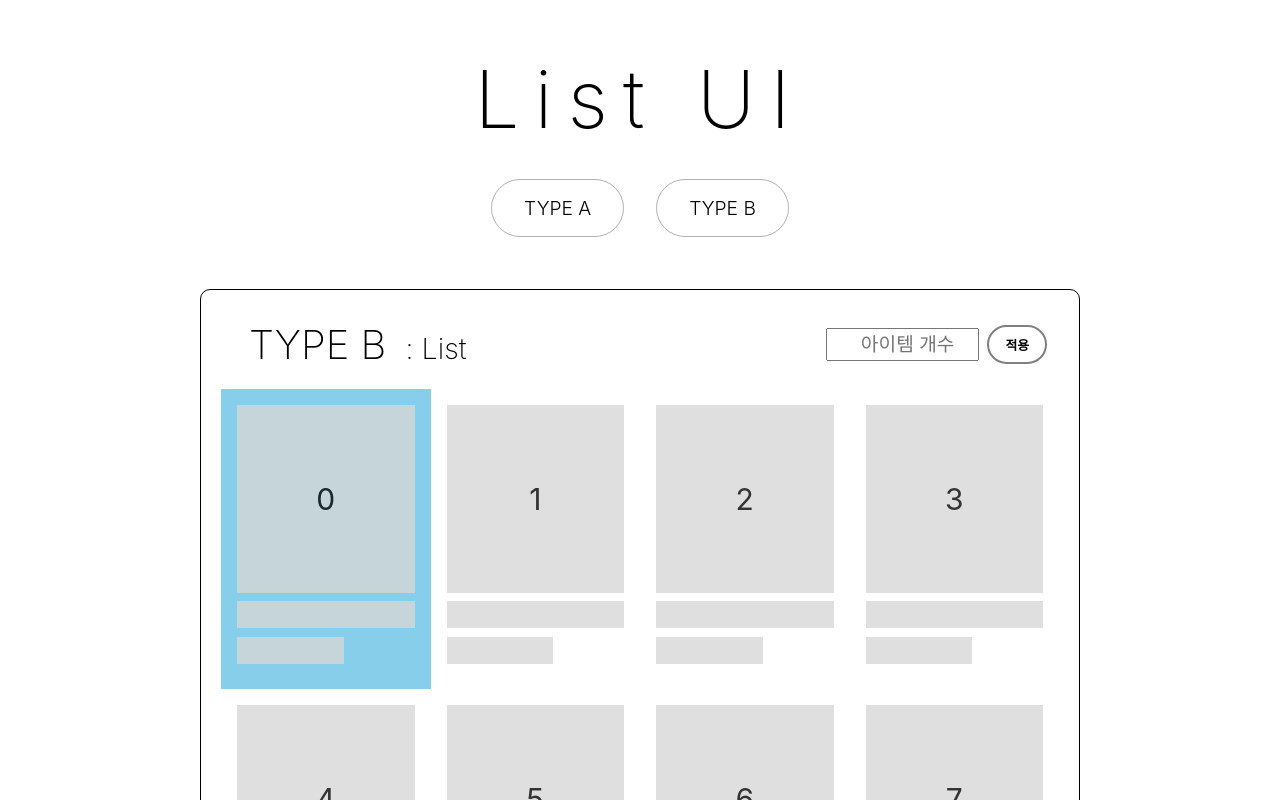
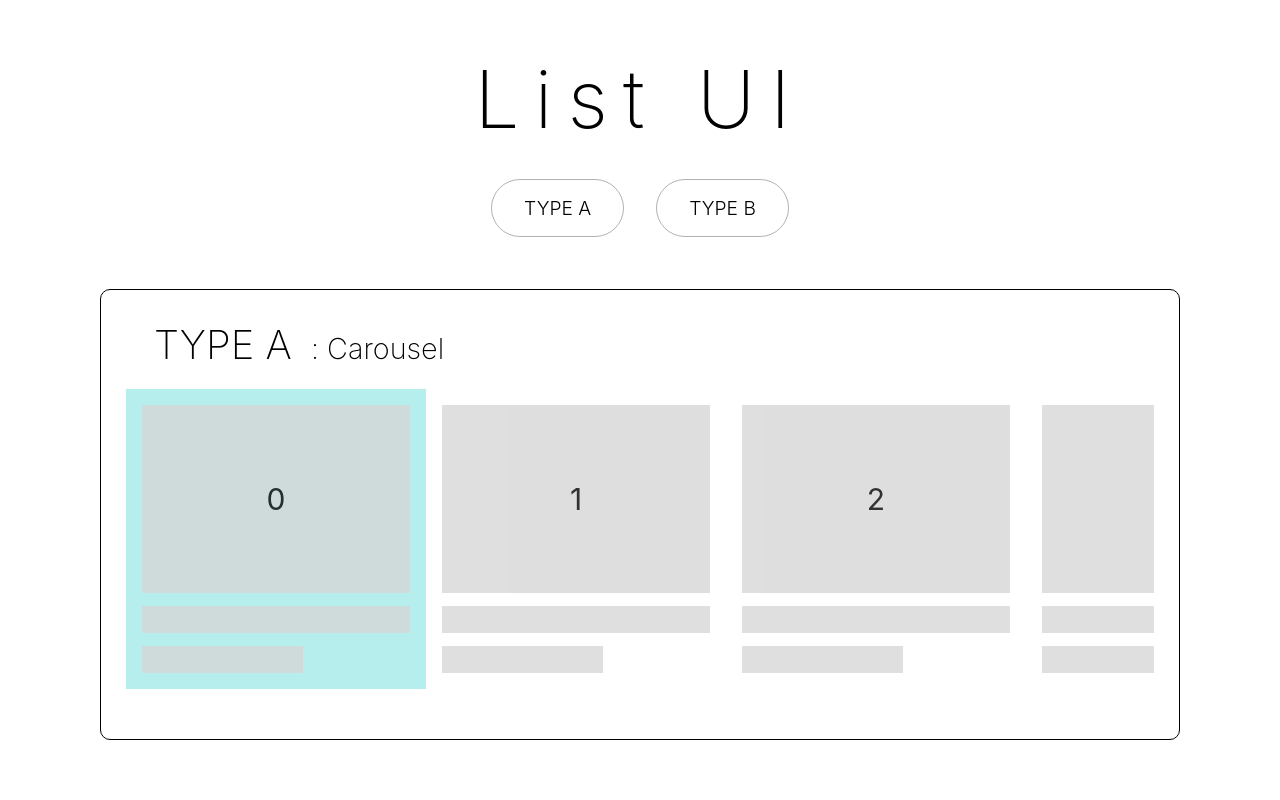
Before and after one commit to gyeol1212/React-List-UI, a React (Create React App) app: page / in a window 1280 px wide. Shown: the top 800 px of the page. Built offline with nearby package versions, Linux system fonts and the light colour scheme.

Commit message:
TypeA css translate로 변경 && TypeA EndPoint 추가

```diff
--- a/src/App.js
+++ b/src/App.js
@@ -28,7 +28,7 @@ const Button = styled.div`
 `;
 
 function App() {
-  const [type, setType] = useState(false);
+  const [type, setType] = useState(true);
 
   const selectType = isA => {
     setType(isA);
@@ -46,13 +46,13 @@ function App() {
         smoothScroll={true} // Default : false
         ///////////
         // TypeA
-        // itemStyle={{
-        //   height: 300,
-        //   width: 300
-        // }}
+        itemStyle={{
+          height: 300,
+          width: 300
+        }}
         ////////////
         // TypeB
-        itemStyle={{ height: 300 }}
+        // itemStyle={{ height: 300 }}
         listStyle={{ height: 500 }}
         col={4} // Default : 4
       />
--- a/src/components/ItemA.js
+++ b/src/components/ItemA.js
@@ -3,16 +3,15 @@ import styled from 'styled-components';
 
 import ItemDetail from './ItemDetail';
 
-const SelectingArea = styled.div`
+const ItemContainer = styled.div`
   width: ${props => `${props.width || 300}px`};
   height: ${props => `${props.height || 300}px`};
   box-sizing: border-box;
   display: inline-block;
-  background-color: ${props => props.isSelected && 'rgb(182,238,238)'};
 `;
 
-const Content = props => {
-  const { isSelected, index, onClickItem } = props;
+const Item = props => {
+  const { isSelected, index, onClickItem, itemStyle } = props;
   const divEl = useRef(null);
 
   useEffect(() => {
@@ -30,16 +29,15 @@ const Content = props => {
   }, [isSelected, index]);
 
   return (
-    <SelectingArea
-      isSelected={props.isSelected}
+    <ItemContainer
       ref={divEl}
-      width={props.itemStyle.width}
-      height={props.itemStyle.height}
+      width={itemStyle && itemStyle.width}
+      height={itemStyle && itemStyle.height}
       onClick={onClickItem}
     >
-      <ItemDetail index={props.index} />
-    </SelectingArea>
+      <ItemDetail index={index} />
+    </ItemContainer>
   );
 };
 
-export default Content;
+export default Item;
--- a/src/components/ItemB.js
+++ b/src/components/ItemB.js
@@ -49,7 +49,7 @@ const Content = props => {
       onClick={onClickItem}
       ref={divEl}
       col={N}
-      height={itemStyle.height}
+      height={itemStyle && itemStyle.height}
       // style={{ transform: 'translate3d(0,0,0)' }}
     >
       <ItemDetail index={index} />
--- a/src/containers/TypeA.js
+++ b/src/containers/TypeA.js
@@ -1,4 +1,4 @@
-import React, { useState, useEffect } from 'react';
+import React, { useState, useEffect, useRef } from 'react';
 import styled from 'styled-components';
 import ItemA from '../components/ItemA';
 import useKeyPress from '../Hooks/useKeyPress';
@@ -8,6 +8,7 @@ const TypeContainer = styled.div`
   margin: 20px auto;
   padding: 30px 5px;
   border-radius: 10px;
+  position: relative;
 `;
 
 const ItemsContainer = styled.div`
@@ -29,19 +30,79 @@ const Title = styled.div`
   }
 `;
 
+const SelectingArea = styled.div`
+  width: ${props => `${props.width || 300}px`};
+  height: ${props => `${props.height || 300}px`};
+  box-sizing: border-box;
+  display: inline-block;
+  position: absolute;
+  background-color: rgb(182, 238, 238);
+  transform: ${props =>
+    props.toBeScrollWidth > 0 && `translatex(${props.toBeScrollWidth}px)`};
+  transition: ${props => props.smoothScroll && 'all 0.4s ease'};
+`;
+
+const EndPoint = styled.div`
+  width: 20px;
+  height: ${props => `${props.height || 300}px`};
+  box-sizing: border-box;
+  display: inline-block;
+  position: absolute;
+  left: ${props => !props.right && 0};
+  right: ${props => props.right && 0};
+  z-index: 1;
+  animation: ${props => props.isEndPoint && 'blink 0.5s linear'};
+  @keyframes blink {
+    0% {
+      background-color: initial;
+    }
+    50% {
+      background-color: lightgray;
+    }
+    100% {
+      background-color: none;
+    }
+  }
+`;
+
 const TypeA = props => {
   const { clickDisable, smoothScroll, itemStyle } = props;
 
+  const divEl = useRef(null);
+
   const itemList = [];
-  for (let i = 0; i < 20; i++) {
+  for (let i = 0; i < 10; i++) {
     itemList.push('');
   }
 
   const [selectedItemNum, setSelectedItemNum] = useState(0);
 
+  const [toBeScrollWidth, setToBeScrollWidth] = useState(0);
+
+  const [isEndPoint, setIsEndPoint] = useState(false);
+
   // click시, 선택
   const onClickItem = num => {
     setSelectedItemNum(num);
+    onMoveSelectingArea(num);
+  };
+
+  // selectingArea 움직임 여부 판별 && 움직일 width 설정
+  const onMoveSelectingArea = num => {
+    // carousel 끝부분 판별
+    const clientWidth = divEl.current.clientWidth;
+    const itemWidth = divEl.current.childNodes[2].clientWidth;
+    const scrollWidth = clientWidth - itemWidth * (itemList.length - num);
+
+    setToBeScrollWidth(scrollWidth);
+  };
+
+  // 끝부분 닿았을 때 여부
+  const onEndPoint = p => {
+    setIsEndPoint(p);
+    setTimeout(() => {
+      setIsEndPoint(false);
+    }, 500);
   };
 
   const leftPress = useKeyPress(37);
@@ -52,15 +113,25 @@ const TypeA = props => {
       if (selectedItemNum < itemList.length - 1) {
         setSelectedItemNum(selectedItemNum + 1);
       } else {
-        setSelectedItemNum(0);
+        // setSelectedItemNum(0);
+
+        // 오른쪽 끝에 닿았을 때,
+        onEndPoint('right');
       }
     } else if (leftPress) {
       if (selectedItemNum > 0) {
         setSelectedItemNum(selectedItemNum - 1);
       } else {
-        setSelectedItemNum(itemList.length - 1);
+        // setSelectedItemNum(itemList.length - 1);
+
+        // 왼쪽 끝에 닿았을 때,
+        onEndPoint('left');
       }
     }
+
+    // selectingArea 움직이기
+    onMoveSelectingArea(selectedItemNum);
+
     // eslint-disable-next-line react-hooks/exhaustive-deps
   }, [leftPress, rightPress]);
 
@@ -69,7 +140,18 @@ const TypeA = props => {
       <Title>
         TYPE A <span>: Carousel </span>
       </Title>
-      <ItemsContainer smoothScroll={smoothScroll}>
+      <ItemsContainer ref={divEl} smoothScroll={smoothScroll}>
+        <EndPoint
+          height={itemStyle && itemStyle.height}
+          right={isEndPoint === 'right'}
+          isEndPoint={isEndPoint}
+        />
+        <SelectingArea
+          width={itemStyle && itemStyle.width}
+          height={itemStyle && itemStyle.height}
+          toBeScrollWidth={toBeScrollWidth}
+          smoothScroll={smoothScroll}
+        />
         {itemList.map((list, key) => {
           return (
             <ItemA
```
